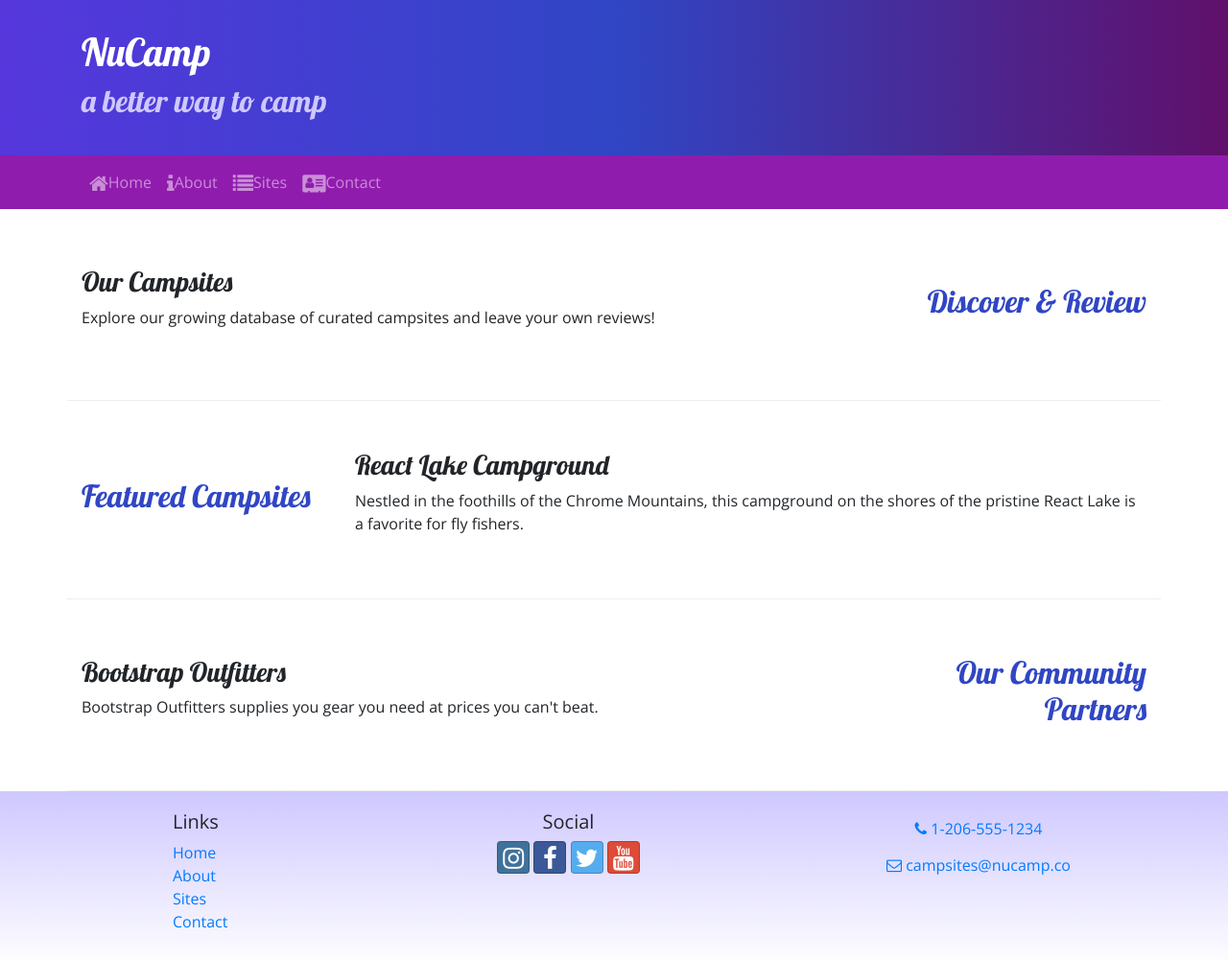
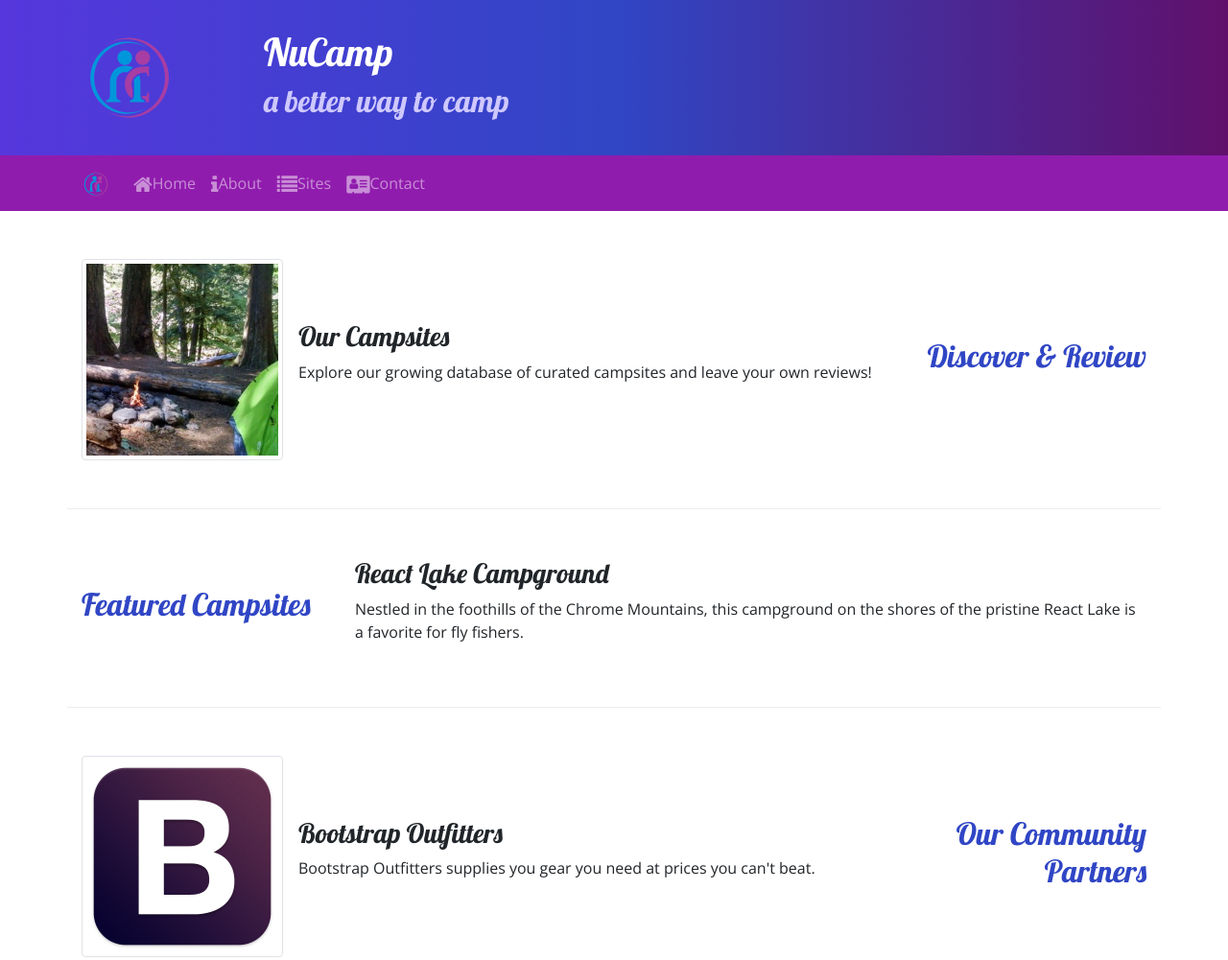
Before and after one commit to igot2bfreee/nucampsite, a website: page index.html in a window 1280 px wide. Shown: the top 1001 px of the page at 96% size. Drawn offline with nearby package versions, Linux system fonts and the light colour scheme.

Commit message:
images and media

```diff
--- a/index.html
+++ b/index.html
@@ -17,6 +17,9 @@
     <header class="jumbotron jumbotron-fluid">
         <div class="container">
             <div class="row">
+                <div class="col-4 col-sm-3 col-md-2 align-self-center">
+                    <img src="img/logo.png" class="img-fluid" />
+                </div>
                 <div class="col">
                     <h1>NuCamp</h1>
                     <h2>a better way to camp</h2>
@@ -27,7 +30,8 @@
 
     <nav class="navbar navbar-expand-sm navbar-dark sticky-top">
         <div class="container">
-            <button class="navbar-toggler ml-auto" type="button" data-toggle="collapse" data-target="#nucampNavbar">
+            <a class="navbar-brand" href="#"><img src="img/logo.png" height="30" width="30" /></a>
+            <button class="navbar-toggler" type="button" data-toggle="collapse" data-target="#nucampNavbar">
                 <span class="navbar-toggler-icon"></span>
             </button>
             <div class="collapse navbar-collapse" id="nucampNavbar">
@@ -47,8 +51,13 @@
                 <h2 class="text-sm-right">Discover & Review</h2>
             </div>
             <div class="col">
-                <h3>Our Campsites</h3>
-                <p class="d-none d-sm-block">Explore our growing database of curated campsites and leave your own reviews!</p>
+                <div class="media">
+                    <img class="d-flex mr-3 img-thumbnail" src="img/breadcrumb-trail-thumb.jpg" alt="Breadcrumb Trail" />
+                    <div class="media-body align-self-center">
+                        <h3>Our Campsites</h3>
+                        <p class="d-none d-sm-block">Explore our growing database of curated campsites and leave your own reviews!</p>
+                    </div>
+                </div>
             </div>
         </div>
 
@@ -67,8 +76,13 @@
                 <h2 class="text-sm-right">Our Community Partners</h2>
             </div>
             <div class="col">
-                <h3>Bootstrap Outfitters</h3>
-                <p class="d-none d-sm-block">Bootstrap Outfitters supplies you gear you need at prices you can't beat.</p>
+                <div class="media">
+                    <img class="d-flex mr-3 img-thumbnail" src="img/bootstrap-thumb.png" alt="Bootstrap" />
+                    <div class="media-body align-self-center">
+                        <h3>Bootstrap Outfitters</h3>
+                        <p class="d-none d-sm-block">Bootstrap Outfitters supplies you gear you need at prices you can't beat.</p>
+                    </div>
+                </div>
             </div>
         </div>
     </div>
```
Also changed, not shown: aboutus.html (+5 -1 lines), contactus.html (+5 -1 lines), img/bootstrap-thumb.png (added), img/breadcrumb-trail-thumb.jpg (added), img/breadcrumb-trail.jpg (added), img/chrome-river-thumb.jpg (added), img/chrome-river.jpg (added), img/logo.png (added), img/react-lake-thumb.jpg (added), img/react-lake.jpg (added), 1 other file.
